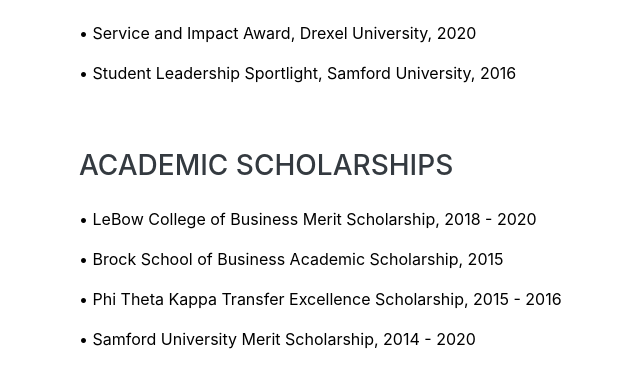
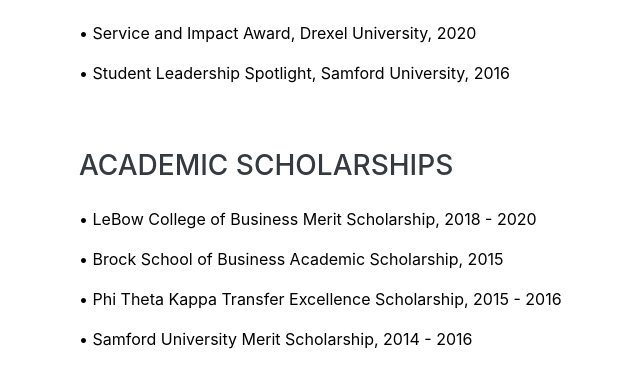
Before and after one commit to anil-joshi/portfolio, a website with bundled scripts: page index.html in a window 1280 px wide. Shown: the part 6098-6486 px from the top of the page, 241-881 px from the left. Built offline with nearby package versions, Linux system fonts and the light colour scheme; a web font is replaced by a local one.

Commit message:
Updated index.html

```diff
--- a/index.html
+++ b/index.html
@@ -377,7 +377,7 @@
                 <h3 class="mb-0">Leadership Recognition</h3>
                 <br>
                 <p>• Service and Impact Award, Drexel University, 2020</p>
-                <p>• Student Leadership Sportlight, Samford University, 2016</p>
+                <p>• Student Leadership Spotlight, Samford University, 2016</p>
               </div>
             </div>
 
@@ -388,7 +388,7 @@
                 <p>• LeBow College of Business Merit Scholarship, 2018 - 2020</p>
                 <p>• Brock School of Business Academic Scholarship, 2015</p>
                 <p>• Phi Theta Kappa Transfer Excellence Scholarship, 2015 - 2016</p>
-                <p>• Samford University Merit Scholarship, 2014 - 2020</p>
+                <p>• Samford University Merit Scholarship, 2014 - 2016</p>
               </div>
             </div>
     </section>
```
